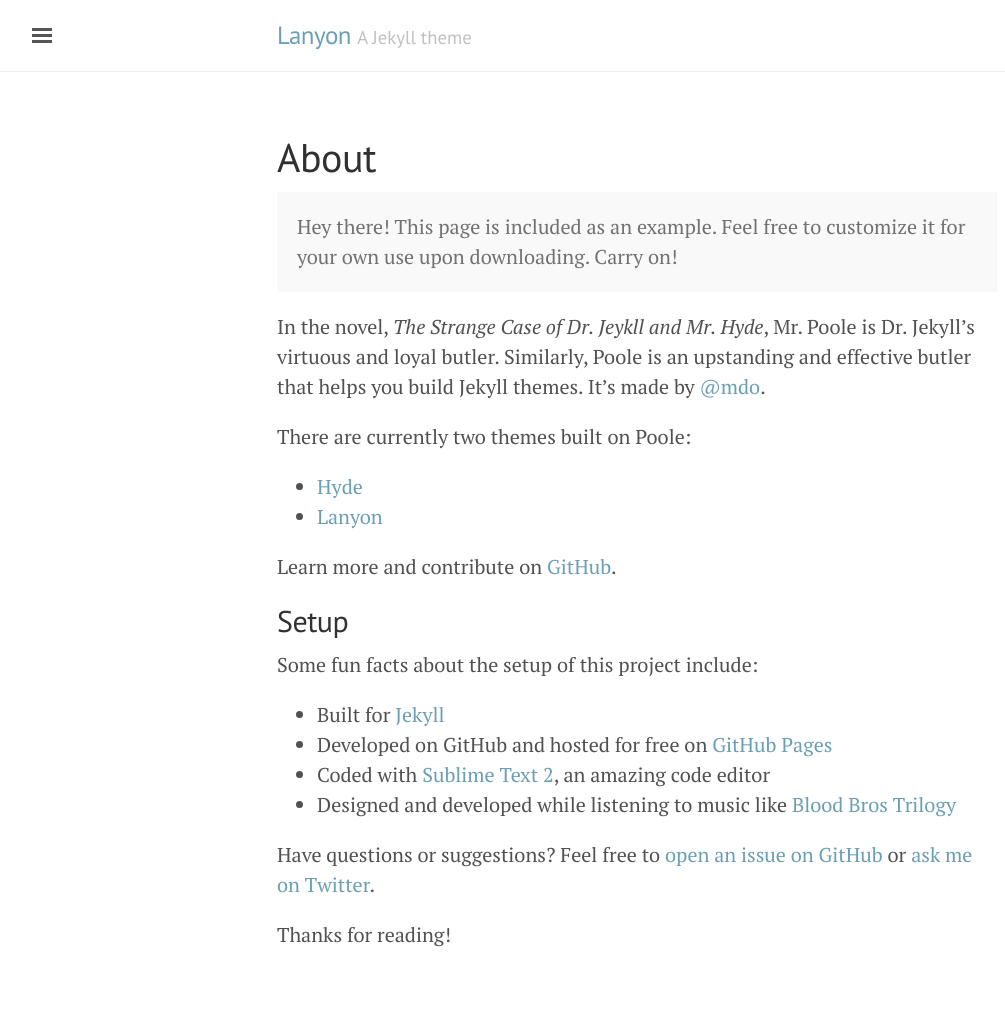
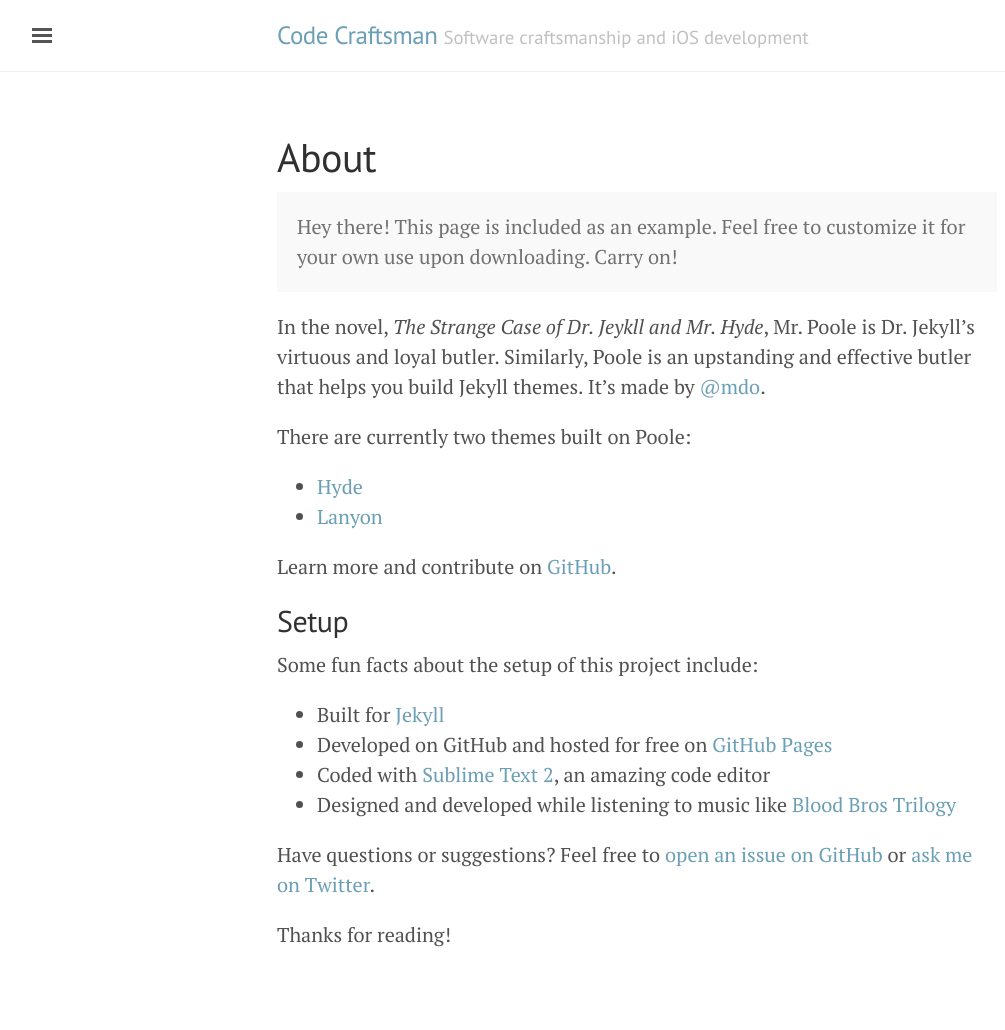
Before and after one commit to Liquidsoul/code-craftsman.fr, a Jekyll site: the page built from about.md, in a window 1280 px wide. Shown: the whole page, without its empty margins (3-1008 px from the left). Built offline with Jekyll 4.4.1, drawn with Linux system fonts in a browser that asks for light colours.

Commit message:
set _config.yml variables to code-craftsman.fr

```diff
--- a/_config.yml
+++ b/_config.yml
@@ -5,18 +5,21 @@
 relative_permalinks: true
 
 # Setup
-title:               Lanyon
-tagline:             'A Jekyll theme'
-description:         'A reserved <a href="http://jekyllrb.com" target="_blank">Jekyll</a> theme that places the utmost gravity on content with a hidden drawer. Made by <a href="https://twitter.com/mdo" target="_blank">@mdo</a>.'
-url:                 http://lanyon.getpoole.com
+title:               Code Craftsman
+tagline:             'Software craftsmanship and iOS development'
+description:         'This is my personal blog where I talk about software.'
+domain_name:         code-craftsman.fr
+url:                 http://code-craftsman.fr
 baseurl:             ''
 paginate:            5
 
 # About/contact
 author:
-  name:              Mark Otto
-  url:               https://twitter.com/mdo
-  email:             markdotto@gmail.com
+  name:              Sébastien Duperron
+  twitter:           https://twitter.com/liquidseb
+  github:            https://github.com/liquidsoul
+  linkedin:          https://fr.linkedin.com/in/sebastienduperron
+  email:             contact@code-craftsman.fr
 
 # Custom vars
 version:             1.0.0
```
